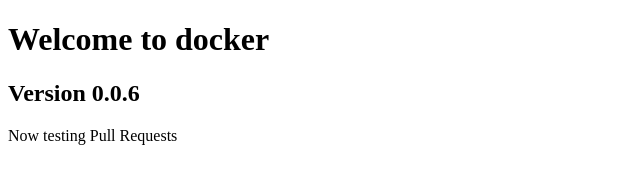
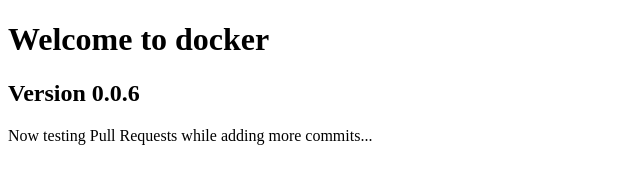
Before and after one commit to kit-data-manager/forTestOnly, a plain HTML site: page index.html in a window 1280 px wide. Shown: the whole page, without its empty margins (0-640 px from the left). Drawn offline with Linux system fonts and the light colour scheme.

Commit message:
Add content.

```diff
--- a/index.html
+++ b/index.html
@@ -6,5 +6,6 @@
 <h1> Welcome to docker</h1>
 <h2> Version 0.0.6 </h2>
 Now testing Pull Requests
+while adding more commits...
 </body>
 </html>
```
